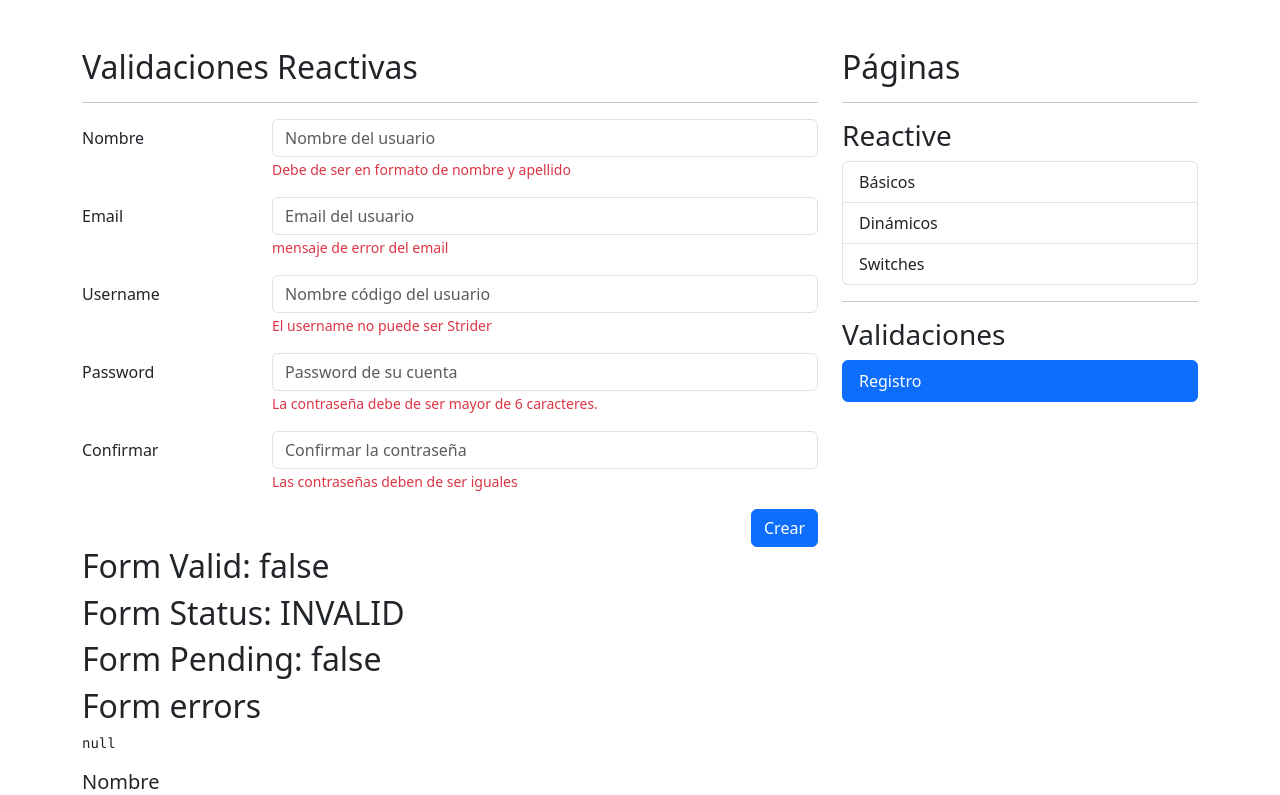
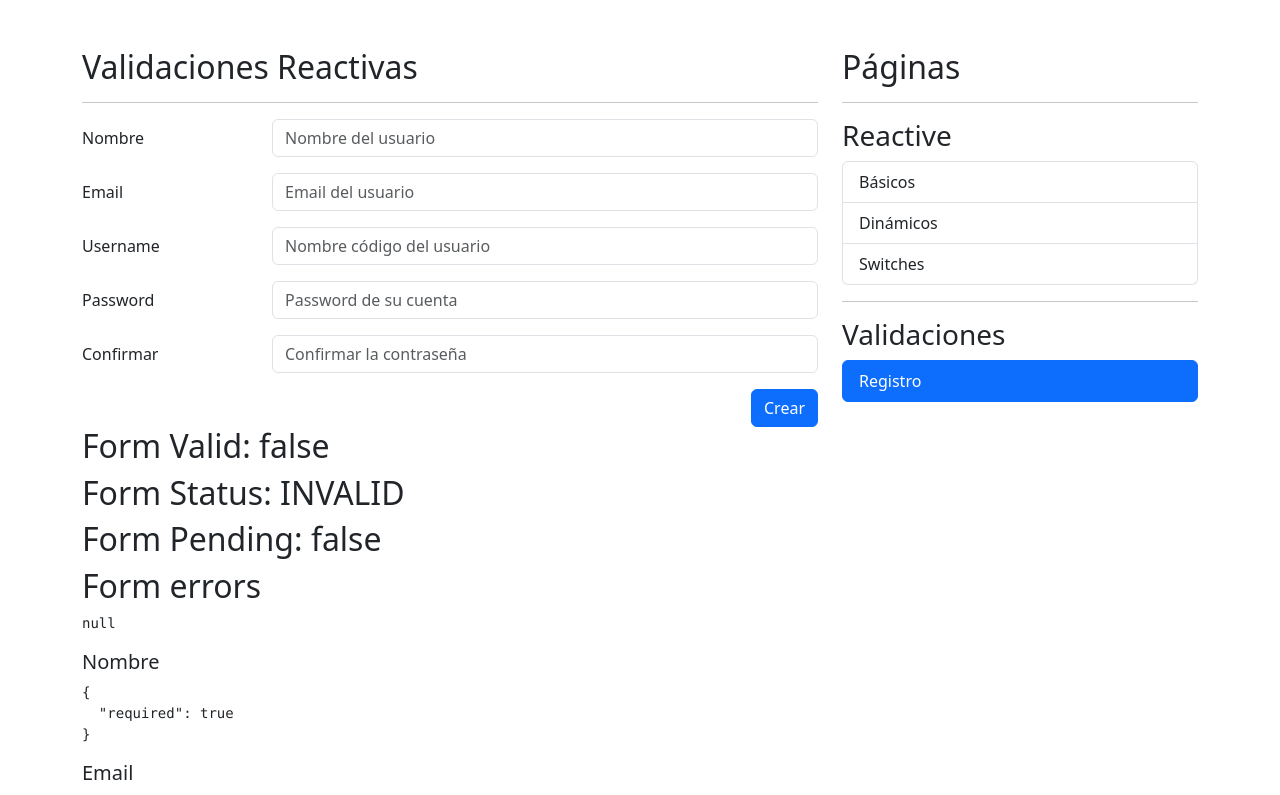
Before and after one commit to leandropereyradev/curso-angular-form-app, an Angular app: page /auth/sign-up in a window 1280 px wide. Shown: the top 795 px of the page. Built offline with nearby package versions, Linux system fonts and the light colour scheme.

Commit message:
RegisterComponent: Validator Service

```diff
--- a/src/app/auth/pages/register-page/register-page.component.html
+++ b/src/app/auth/pages/register-page/register-page.component.html
@@ -3,7 +3,7 @@
 
 <div class="row">
   <div class="col">
-    <form autocomplete="off" [formGroup]="myForm" (onSubmit)="onSubmit()">
+    <form autocomplete="off" [formGroup]="myForm" (ngSubmit)="onSubmit()">
       <!-- Nombre -->
       <div class="row mb-3">
         <label class="col-sm-3 col-form-label">Nombre</label>
@@ -15,7 +15,7 @@
             formControlName="name"
           />
 
-          <span class="form-text text-danger">
+          <span *ngIf="isValidField('name')" class="form-text text-danger">
             Debe de ser en formato de nombre y apellido
           </span>
         </div>
@@ -31,7 +31,7 @@
             placeholder="Email del usuario"
             formControlName="email"
           />
-          <span class="form-text text-danger">
+          <span *ngIf="isValidField('email')" class="form-text text-danger">
             mensaje de error del email
           </span>
         </div>
@@ -47,7 +47,7 @@
             placeholder="Nombre código del usuario"
             formControlName="username"
           />
-          <span class="form-text text-danger">
+          <span *ngIf="isValidField('username')" class="form-text text-danger">
             El username no puede ser Strider
           </span>
         </div>
@@ -64,7 +64,7 @@
             formControlName="password"
           />
 
-          <span class="form-text text-danger">
+          <span *ngIf="isValidField('password')" class="form-text text-danger">
             La contraseña debe de ser mayor de 6 caracteres.
           </span>
         </div>
@@ -81,7 +81,10 @@
             formControlName="passwordConfirm"
           />
 
-          <span class="form-text text-danger">
+          <span
+            *ngIf="isValidField('passwordConfirm')"
+            class="form-text text-danger"
+          >
             Las contraseñas deben de ser iguales
           </span>
         </div>
--- a/src/app/auth/pages/register-page/register-page.component.ts
+++ b/src/app/auth/pages/register-page/register-page.component.ts
@@ -1,6 +1,6 @@
 import { Component } from '@angular/core';
 import { FormBuilder, FormGroup, Validators } from '@angular/forms';
-import * as customValidators from 'src/app/shared/validators/validators';
+import { ValidatorsService } from 'src/app/shared/service/validators.service';
 
 @Component({
   templateUrl: './register-page.component.html',
@@ -11,25 +11,37 @@
       '',
       [
         Validators.required,
-        Validators.pattern(customValidators.firstNameAndLastnamePattern),
+        Validators.pattern(this.validatorService.firstNameAndLastnamePattern),
       ],
     ],
     email: [
       '',
-      [Validators.required, Validators.pattern(customValidators.emailPattern)],
+      [
+        Validators.required,
+        Validators.pattern(this.validatorService.emailPattern),
+      ],
     ],
-    username: ['', [Validators.required, customValidators.cantBeStrider]],
+    username: ['', [Validators.required, this.validatorService.cantBeStrider]],
     password: ['', [Validators.required, Validators.minLength(6)]],
     passwordConfirm: ['', [Validators.required]],
   });
 
-  constructor(private fb: FormBuilder) {}
+  constructor(
+    private fb: FormBuilder,
+    private validatorService: ValidatorsService
+  ) {}
 
-  isValid(field: string) {
-    // TODO: desde servicio
+  isValidField(field: string) {
+    return this.validatorService.isValidField(this.myForm, field);
   }
 
   onSubmit() {
-    this.myForm.markAllAsTouched();
+    if (this.myForm.invalid) {
+      this.myForm.markAllAsTouched();
+
+      return;
+    }
+
+    console.log(this.myForm.value);
   }
 }
--- /dev/null
+++ b/src/app/shared/service/validators.service.ts
@@ -0,0 +1,24 @@
+import { Injectable } from '@angular/core';
+import { FormControl, FormGroup, ValidationErrors } from '@angular/forms';
+
+@Injectable({ providedIn: 'root' })
+export class ValidatorsService {
+  public firstNameAndLastnamePattern: string = '([a-zA-Z]+) ([a-zA-Z]+)';
+  public emailPattern: string = '^[a-z0-9._%+-]+@[a-z0-9.-]+\\.[a-z]{2,4}$';
+
+  public cantBeStrider = (control: FormControl): ValidationErrors | null => {
+    const value: string = control.value.trim().toLowerCase();
+
+    if (value === 'strider') {
+      return {
+        noStrider: true,
+      };
+    }
+
+    return null;
+  };
+
+  public isValidField(form: FormGroup, field: string) {
+    return form.controls[field].errors && form.controls[field].touched;
+  }
+}
```
